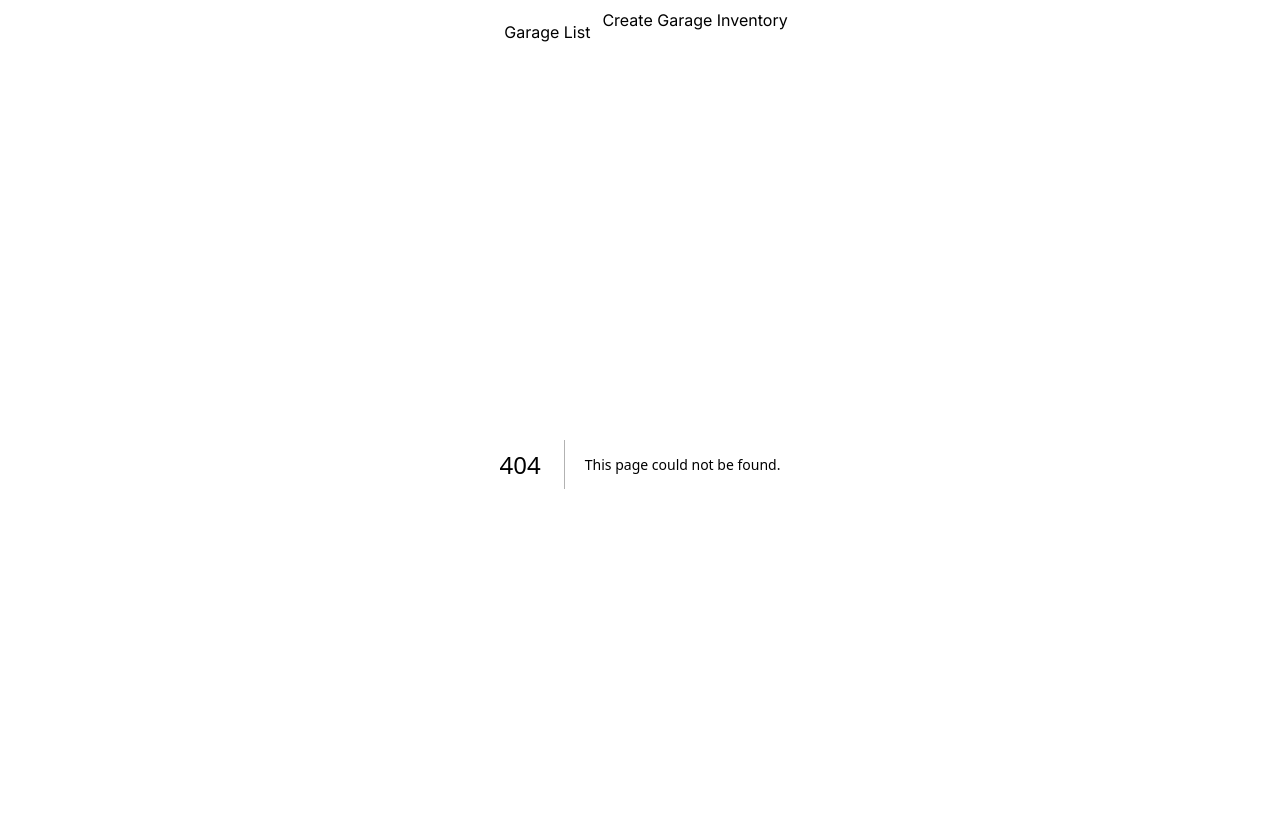
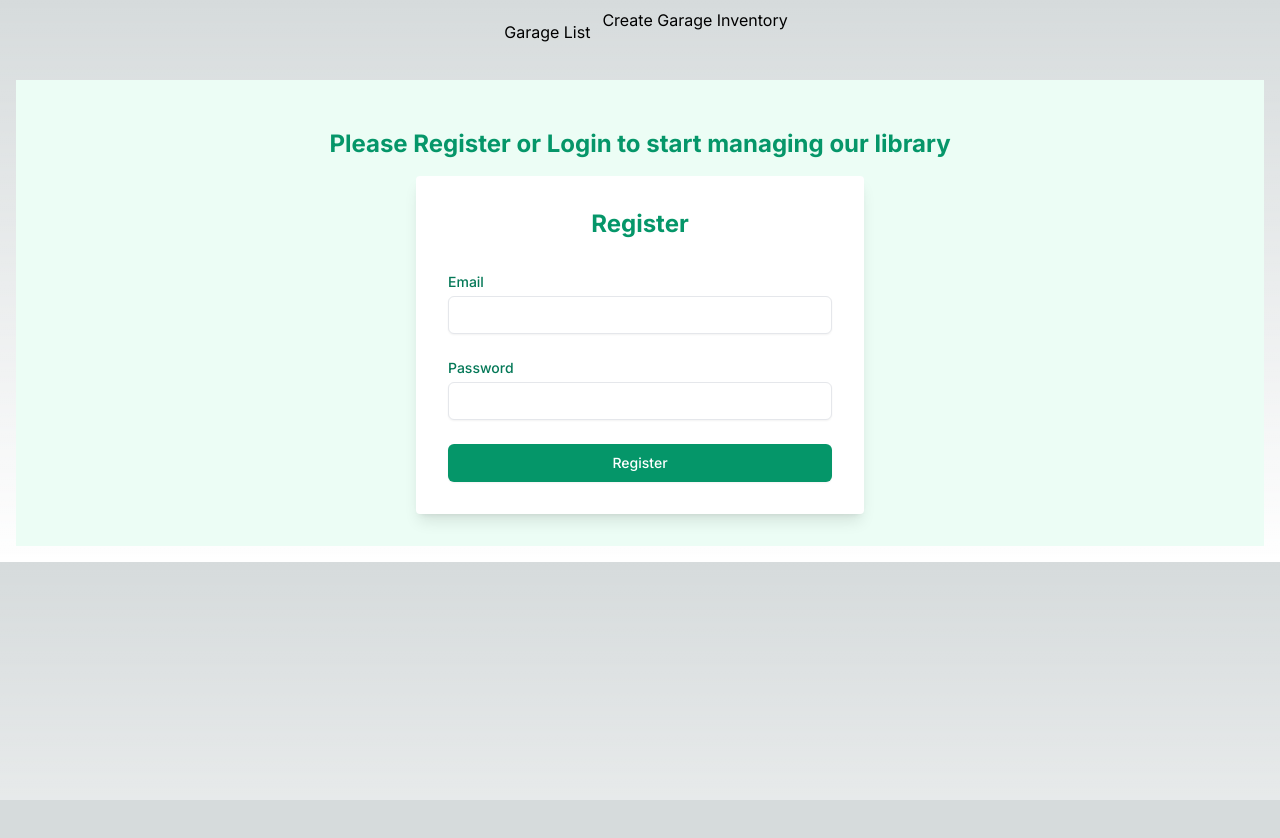
Before and after one commit to cjburn3/capstone3_inventory, a Next.js app: page /registerForm in a window 1280 px wide. Before the commit this address had no page. Shown: the top 838 px of the page. After the commit the page ends 800 px from the top, so only its background shows below. Built offline with nearby package versions, Linux system fonts and the light colour scheme; no server answers.

Commit message:
created components folder,& register folder and created AuthUtils file

```diff
--- /dev/null
+++ b/src/app/components/LoginForm.js
@@ -0,0 +1,78 @@
+"use client"
+
+import { useState } from "react";
+import { login } from "../utils/authUtils";
+
+const LoginForm = () => {
+
+  const [email, setEmail] = useState("");
+  const [password, setPassword] = useState("");
+
+  const handleSubmit = async (e) => {
+    e.preventDefault();
+    // Add your login logic here
+    console.log("Email:", email);
+    console.log("Password:", password);
+    await login(email, password);
+  };
+
+  return (
+    <div className="flex items-center justify-center min-h-screen bg-emerald-50">
+      <div className="w-full max-w-md p-8 space-y-8 bg-white rounded shadow-lg">
+        <h2 className="text-2xl font-bold text-center text-emerald-600">
+          Login
+        </h2>
+        <form id="login-form" onSubmit={handleSubmit} className="space-y-6">
+          <div>
+            <label
+              htmlFor="email"
+              className="block text-sm font-medium text-emerald-700"
+            >
+              Email
+            </label>
+            <input
+              id="email"
+              name="email"
+              type="email"
+              autoComplete="email"
+              required
+              className="w-full px-3 py-2 mt-1 border rounded-md shadow-sm focus:outline-none focus:ring-emerald-500 focus:border-emerald-500 sm:text-sm"
+              value={email}
+              onChange={(e) => setEmail(e.target.value)}
+            />
+          </div>
+
+          <div>
+            <label
+              htmlFor="password"
+              className="block text-sm font-medium text-emerald-700"
+            >
+              Password
+            </label>
+            <input
+              id="password"
+              name="password"
+              type="password"
+              autoComplete="current-password"
+              required
+              className="w-full px-3 py-2 mt-1 border rounded-md shadow-sm focus:outline-none focus:ring-emerald-500 focus:border-emerald-500 sm:text-sm"
+              value={password}
+              onChange={(e) => setPassword(e.target.value)}
+            />
+          </div>
+
+          <div>
+            <button
+              type="submit"
+              className="w-full px-4 py-2 text-sm font-medium text-white border border-transparent rounded-md shadow-sm bg-emerald-600 hover:bg-emerald-700 focus:outline-none focus:ring-2 focus:ring-offset-2 focus:ring-emerald-500"
+            >
+              Login
+            </button>
+          </div>
+        </form>
+      </div>
+    </div>
+  );
+};
+
+export default LoginForm;
--- /dev/null
+++ b/src/app/components/LogoutButton.js
@@ -0,0 +1,21 @@
+"use client"
+
+import { logout } from "../utils/authUtils";
+
+const LogoutButton = () => {
+  const handleLogout = async () => {
+    // Add your logout logic here
+    await logout();
+  };
+
+  return (
+    <button
+      onClick={handleLogout}
+      className="px-4 py-2 text-sm font-medium text-white border border-transparent rounded-md shadow-sm bg-emerald-600 hover:bg-emerald-700 focus:outline-none focus:ring-2 focus:ring-offset-2 focus:ring-emerald-500"
+    >
+      Logout
+    </button>
+  );
+};
+
+export default LogoutButton;
--- /dev/null
+++ b/src/app/components/RegisterForm.js
@@ -0,0 +1,80 @@
+"use client"
+
+import { useState } from "react";
+import { registerUser } from "../utils/authUtils";
+
+const RegisterForm = () => {
+  const [email, setEmail] = useState("");
+  const [password, setPassword] = useState("");
+
+  const handleSubmit = async (e) => {
+    e.preventDefault();
+    // Add your registration logic here
+    console.log("Email:", email);
+    console.log("Password:", password);
+    await registerUser(email, password);
+  };
+
+  return (
+    <div className="items-center justify-center py-8 bg-emerald-50">
+      <p className="py-4 text-2xl font-bold text-center text-emerald-600">
+        Please Register or Login to start managing our library
+      </p>
+      <div className="w-full max-w-md p-8 mx-auto space-y-8 bg-white rounded shadow-lg y-4">
+        <h2 className="text-2xl font-bold text-center text-emerald-600">
+          Register
+        </h2>
+        <form onSubmit={handleSubmit} className="space-y-6">
+          <div>
+            <label
+              htmlFor="email"
+              className="block text-sm font-medium text-emerald-700"
+            >
+              Email
+            </label>
+            <input
+              id="email"
+              name="email"
+              type="email"
+              autoComplete="email"
+              required
+              className="w-full px-3 py-2 mt-1 border rounded-md shadow-sm focus:outline-none focus:ring-emerald-500 focus:border-emerald-500 sm:text-sm"
+              value={email}
+              onChange={(e) => setEmail(e.target.value)}
+            />
+          </div>
+
+          <div>
+            <label
+              htmlFor="password"
+              className="block text-sm font-medium text-emerald-700"
+            >
+              Password
+            </label>
+            <input
+              id="password"
+              name="password"
+              type="password"
+              autoComplete="current-password"
+              required
+              className="w-full px-3 py-2 mt-1 border rounded-md shadow-sm focus:outline-none focus:ring-emerald-500 focus:border-emerald-500 sm:text-sm"
+              value={password}
+              onChange={(e) => setPassword(e.target.value)}
+            />
+          </div>
+
+          <div>
+            <button
+              type="submit"
+              className="w-full px-4 py-2 text-sm font-medium text-white border border-transparent rounded-md shadow-sm bg-emerald-600 hover:bg-emerald-700 focus:outline-none focus:ring-2 focus:ring-offset-2 focus:ring-emerald-500"
+            >
+              Register
+            </button>
+          </div>
+        </form>
+      </div>
+    </div>
+  );
+};
+
+export default RegisterForm;
--- a/src/app/layout.js
+++ b/src/app/layout.js
@@ -1,6 +1,7 @@
 import { Inter } from "next/font/google";
 import "./globals.css";
 import Link from 'next/link';
+// import LoginForm from "./components/LoginForm"
 
 const inter = Inter({ subsets: ["latin"] });
 
--- a/src/app/page.js
+++ b/src/app/page.js
@@ -2,6 +2,8 @@
 import { useState, useEffect } from 'react';
 import { addDocument, getAllDocuments } from '../app/utils/firebaseUtils';
 import { db } from '../../firebase.config';
+// import LoginForm from "./components/LoginForm";
+// import LogoutButton from './components/LogoutButton';
 
 export default function Home() {
 
--- /dev/null
+++ b/src/app/registerForm/page.js
@@ -0,0 +1,12 @@
+"use client"
+import RegisterForm from "../components/RegisterForm";
+export default function RegisterFormPage() {
+
+   return (
+    <div className="container mx-auto p-4">
+
+ <RegisterForm/>
+
+    </div>
+  );
+}
--- /dev/null
+++ b/src/app/utils/authUtils.js
@@ -0,0 +1,52 @@
+import {
+    createUserWithEmailAndPassword,
+    signInWithEmailAndPassword,
+    signOut, getAuth
+  } from "firebase/auth";
+
+  import { app } from "../../../firebase.config";
+
+  const auth = getAuth(app);
+
+  async function registerUser(email, password) {
+    createUserWithEmailAndPassword(auth, email, password)
+      .then((userCredential) => {
+        // Signed up
+        const user = userCredential.user;
+        console.log("created user: ", user);
+      })
+      .catch((error) => {
+        const errorCode = error.code;
+        const errorMessage = error.message;
+        console.log("error creating user: ", errorCode, errorMessage);
+      });
+  }
+
+  async function login(email, password) {
+    signInWithEmailAndPassword(auth, email, password)
+      .then((userCredential) => {
+        // Signed in
+        const user = userCredential.user;
+        console.log("user logged in: ", user);
+      })
+      .catch((error) => {
+        const errorCode = error.code;
+        const errorMessage = error.message;
+        console.log("error logging in user: ", errorCode, errorMessage);
+      });
+  }
+
+  async function logout() {
+    signOut(auth)
+      .then(() => {
+        // Sign-out successful
+        console.log("user Logged Out");
+      })
+      .catch((error) => {
+        const errorCode = error.code;
+        const errorMessage = error.message;
+        console.log("error logging in user: ", errorCode, errorMessage);
+      });
+  }
+
+  export { registerUser, login, logout };
```
